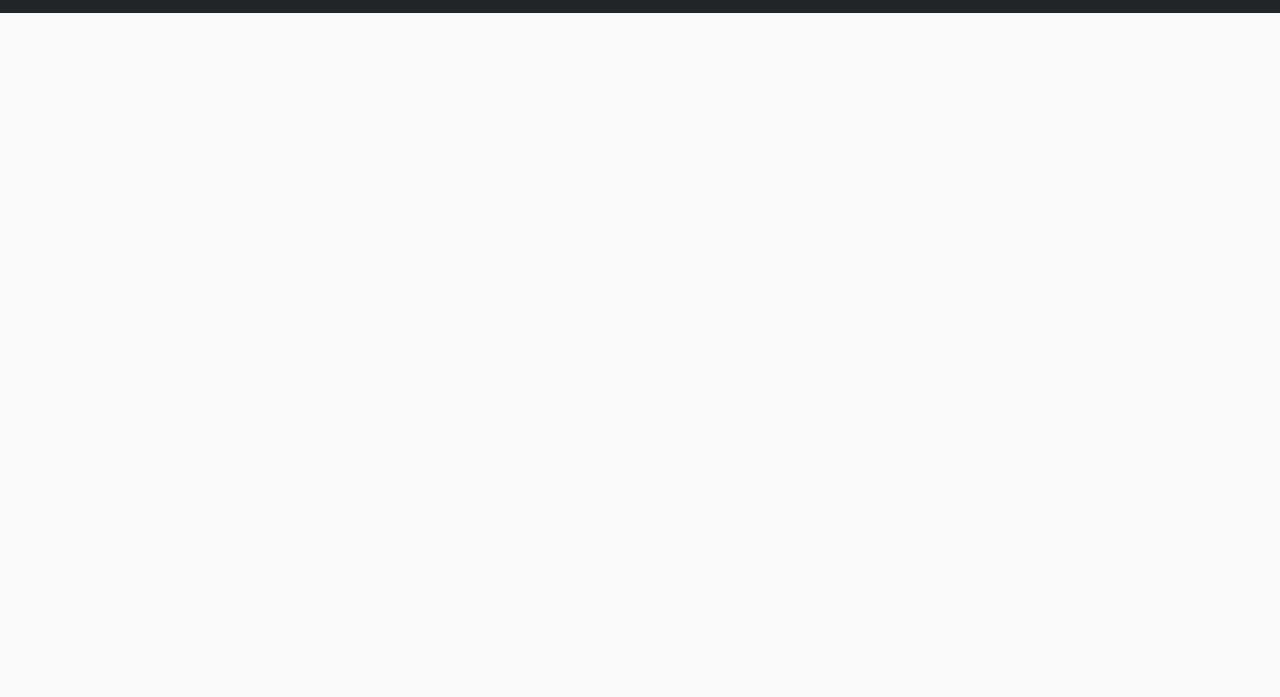
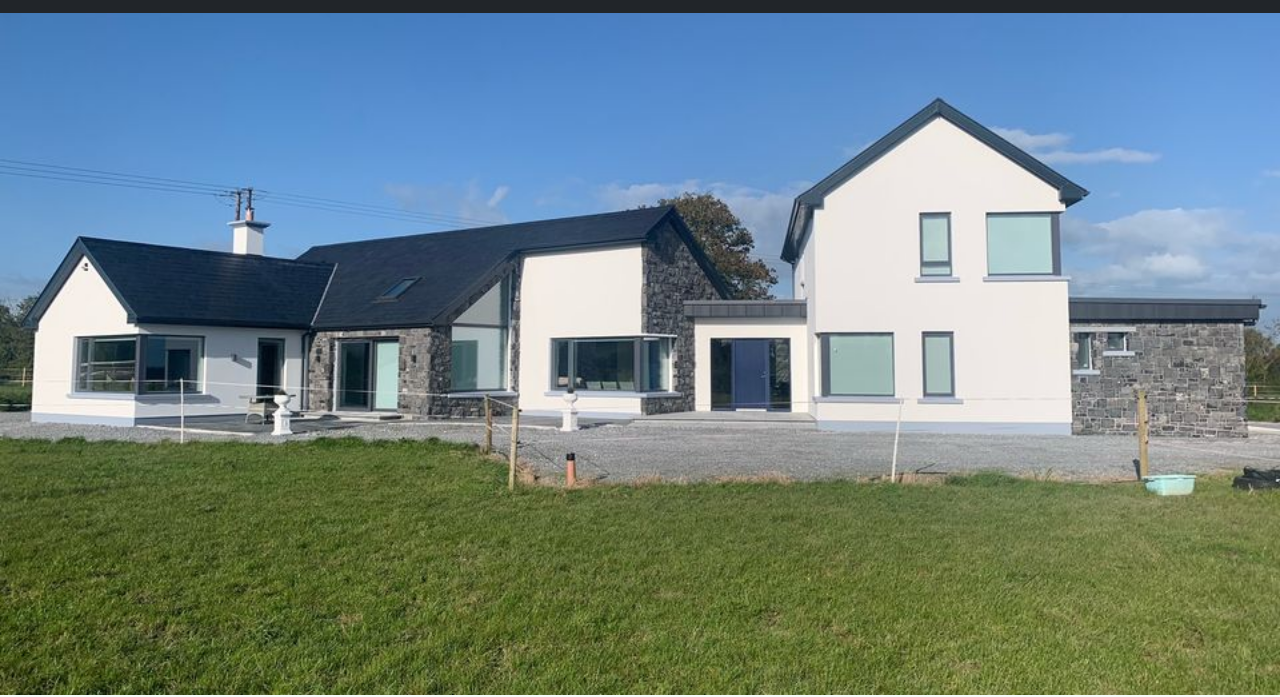
Before and after one commit to DaniCarmo/PattersonArchitecture, a plain HTML site: page index.html in a window 1280 px wide. Shown: the part 105-802 px from the top of the page. Drawn offline with nearby package versions, Linux system fonts and the light colour scheme; a script that the page names is missing.

```diff
--- a/css/styles.css
+++ b/css/styles.css
@@ -1,7 +1,7 @@
 .image-container {
     position: relative;
     overflow: hidden;
-    background-image: url('images/banner-image.jpg');
+    background-image: url('/images/banner-image.jpg');
     background-size: cover;
     background-position: center;
     height: 800px;
```
